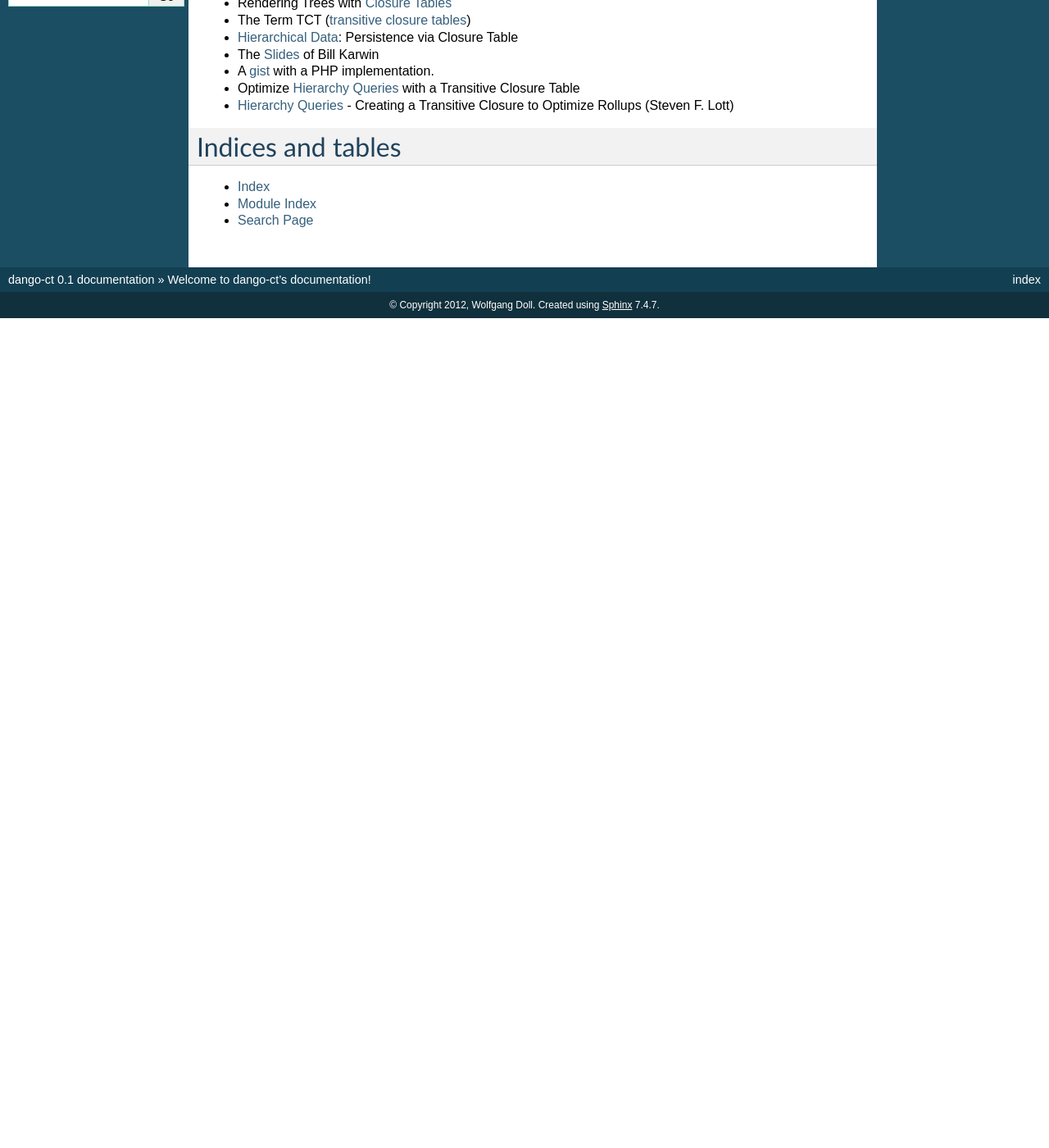
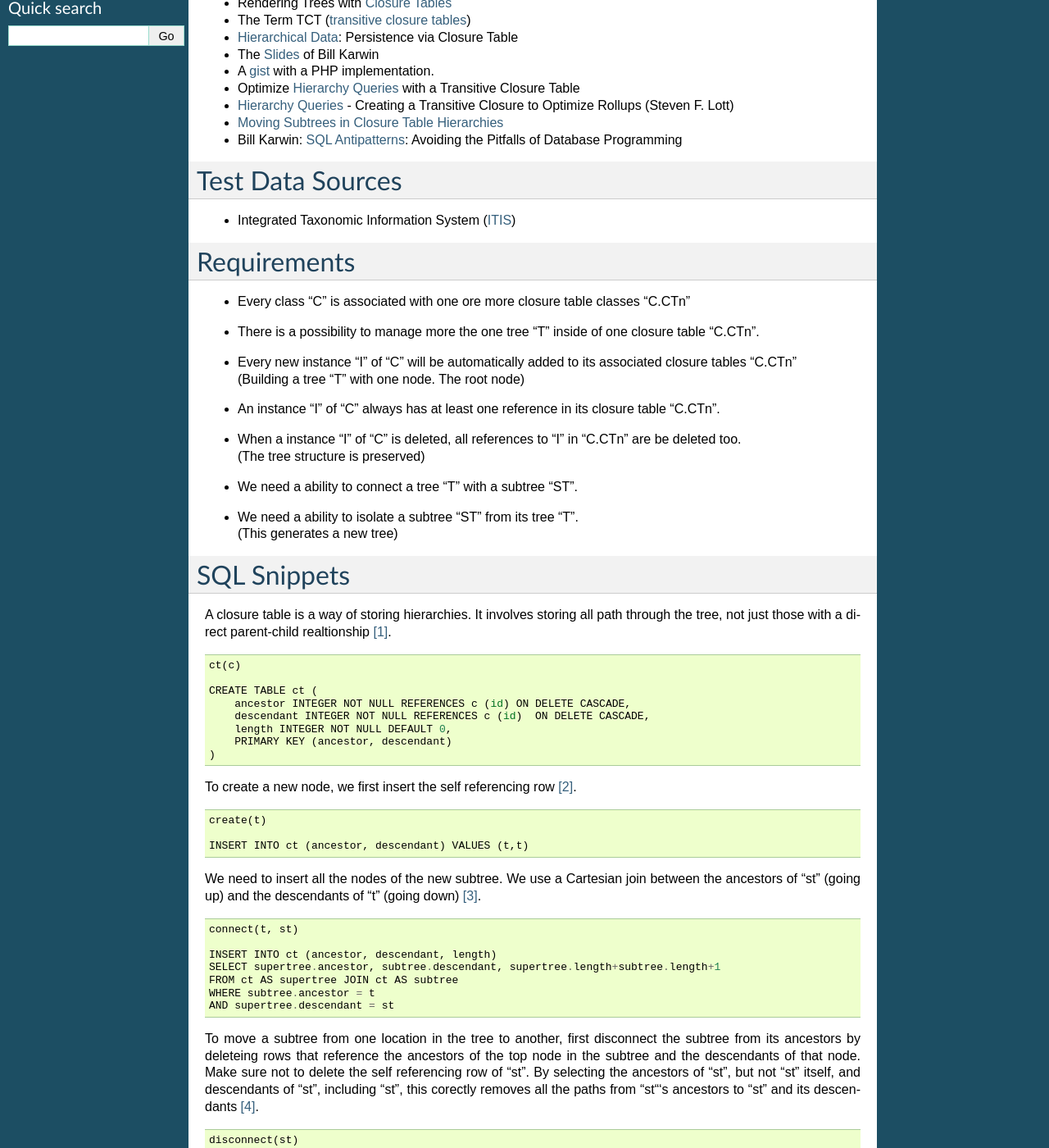
Before and after one commit to wodo/django-ct, a Sphinx documentation site: the page built from docs/index.rst, in a window 1280 px wide and 1400 px high, scrolled down 259 px. Shown: the whole window at 82% size. Built offline with Sphinx 7.4.7, drawn with Linux system fonts in a browser that asks for light colours; before the commit the page ends 900 px from its top, so only the background shows below that; some of the changed text lies outside the part shown.

Commit message:
SQL Snippets

```diff
--- a/docs/index.rst
+++ b/docs/index.rst
@@ -24,7 +24,10 @@ Some Research
 * A `gist`__ with a PHP implementation.
 * Optimize `Hierarchy Queries`__ with a Transitive Closure Table
 * `Hierarchy Queries`__ - Creating a Transitive Closure to Optimize Rollups (Steven F. Lott)
+* `Moving Subtrees in Closure Table Hierarchies`__
+* Bill Karwin: `SQL Antipatterns`__: Avoiding the Pitfalls of Database Programming
 
+__ http://www.mysqlperformanceblog.com/2011/02/14/moving-subtrees-in-closure-table/
 __ http://stackoverflow.com/questions/8196175/managing-hierarchies-in-sql-mptt-nested-sets-vs-adjacency-lists-vs-storing-path
 __ http://stackoverflow.com/questions/192220/what-is-the-most-efficient-elegant-way-to-parse-a-flat-table-into-a-tree/192462#192462
 __ http://dirtsimple.org/2010/11/simplest-way-to-do-tree-based-queries.html
@@ -35,6 +38,98 @@ __ http://www.slideshare.net/billkarwin/models-for-hierarchical-data
 __ http://gist.github.com/1380975
 __ http://kylecordes.com/2008/transitive-closure
 __ http://www.itmaybeahack.com/homepage/_static/transclose/transclose.html
+__ http://www.pragprog.com/titles/bksqla/sql-antipatterns
+
+Test Data Sources
+=================
+
+* Integrated Taxonomic Information System (ITIS_)
+
+.. _ITIS: http://www.itis.gov
+
+Requirements
+============
+
+* Every class "C" is associated with one ore more closure table classes "C.CTn"
+* There is a possibility to manage more the one tree "T" inside of one closure table "C.CTn".
+* | Every new instance "I" of "C" will be automatically added to its associated closure tables "C.CTn"
+  | (Building a tree "T" with one node. The root node)
+* An instance "I" of "C" always has at least one reference in its closure table "C.CTn".
+* | When a instance "I" of "C" is deleted, all references to "I" in "C.CTn" are be deleted too.
+  | (The tree structure is preserved)
+* We need a ability to connect a tree "T" with a subtree "ST".
+* | We need a ability to isolate a subtree "ST" from its tree "T".
+  | (This generates a new tree)
+
+SQL Snippets
+============
+
+A closure table is a way of storing hierarchies.
+It involves storing all path through the tree,
+not just those with a direct parent-child realtionship [1]_.
+
+.. code::
+
+  ct(c)
+
+  CREATE TABLE ct (
+      ancestor INTEGER NOT NULL REFERENCES c (id) ON DELETE CASCADE,
+      descendant INTEGER NOT NULL REFERENCES c (id)  ON DELETE CASCADE,
+      length INTEGER NOT NULL DEFAULT 0,
+      PRIMARY KEY (ancestor, descendant)
+  )
+
+To create a new node, we first insert the self referencing row [2]_.
+
+.. code::
+
+  create(t)
+
+  INSERT INTO ct (ancestor, descendant) VALUES (t,t)
+
+We need to insert all the nodes of the new subtree.
+We use a Cartesian join between the ancestors of "st" (going up)
+and the descendants of "t" (going down) [3]_.
+
+.. code::
+
+  connect(t, st)
+
+  INSERT INTO ct (ancestor, descendant, length)
+  SELECT supertree.ancestor, subtree.descendant, supertree.length+subtree.length+1
+  FROM ct AS supertree JOIN ct AS subtree
+  WHERE subtree.ancestor = t
+  AND supertree.descendant = st
+
+To move a subtree from one location in the tree to another,
+first disconnect the subtree from its ancestors by deleteing rows that reference
+the ancestors of the top node in the subtree and the descendants of that node.
+Make sure not to delete the self referencing row of "st".
+By selecting the ancestors of "st", but not "st" itself, and descendants of "st",
+including "st", this corectly removes all the paths from "st"'s ancestors
+to "st" and its descendants [4]_.
+
+.. code::
+
+  disconnect(st)
+
+  DELETE FROM ct
+  WHERE descendant IN (SELECT descendant
+                       FROM ct
+                       WHERE ancestor = st)
+  AND ancestor NOT IN (SELECT descendant
+                       FROM ct
+                       WHERE ancestor = st
+                       AND ancestor != descendant)
+
+.. [1] Bill Karwin: `SQL Antipatterns`_: Avoiding the Pitfalls of Database Programming - Page 36
+.. [2] Bill Karwin: `SQL Antipatterns`_: Avoiding the Pitfalls of Database Programming - Page 38
+.. [3] Bill Karwin: `Moving Subtrees in Closure Table Hierarchies`__
+.. [4] Bill Karwin: `SQL Antipatterns`_: Avoiding the Pitfalls of Database Programming - Page 39
+__ http://www.mysqlperformanceblog.com/2011/02/14/moving-subtrees-in-closure-table/
+.. _`SQL Antipatterns`: http://www.pragprog.com/titles/bksqla/sql-antipatterns
+
+Many thanks to Bill Karwin for these beautiful "how to implements a closure table" ideas.
 
 Indices and tables
 ==================
```
